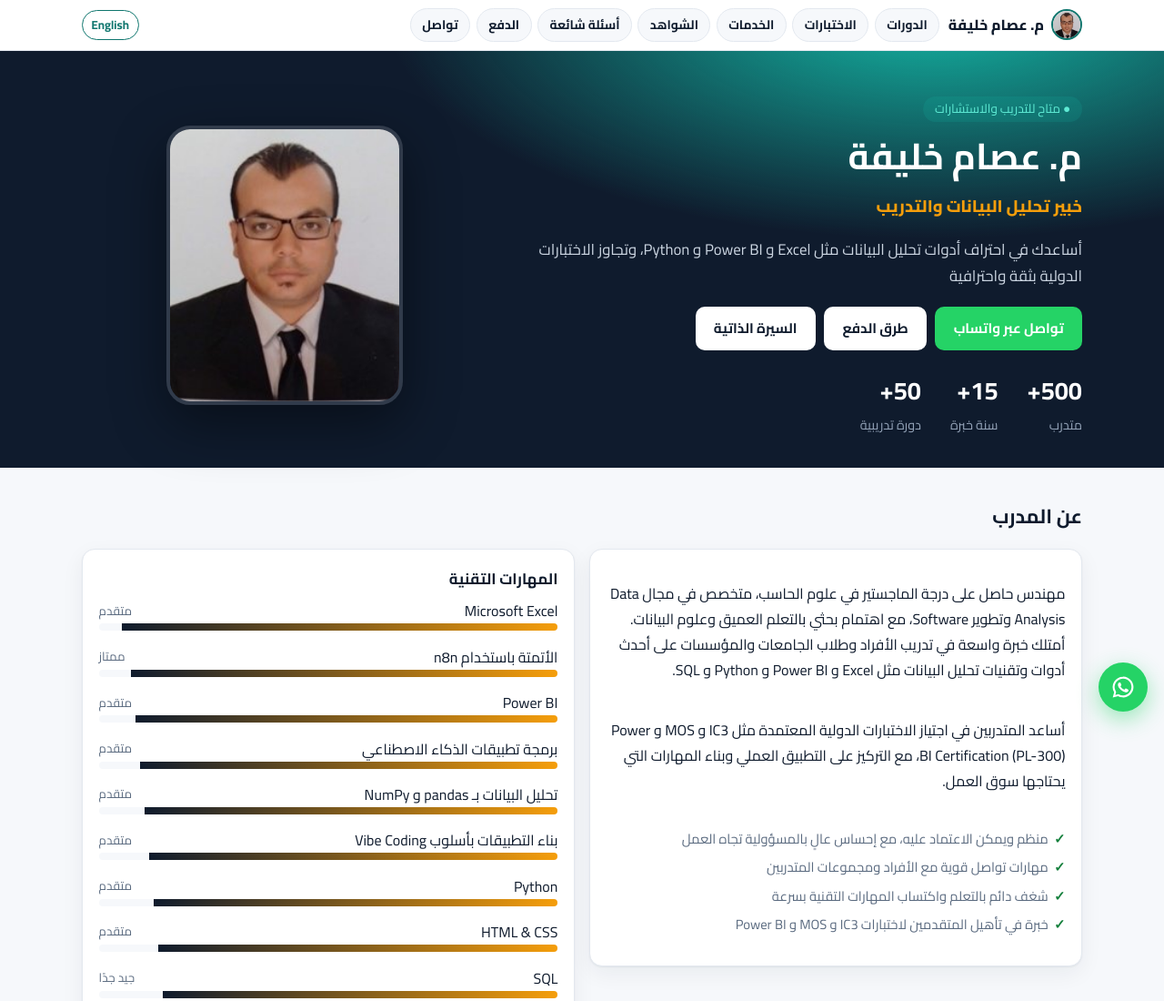
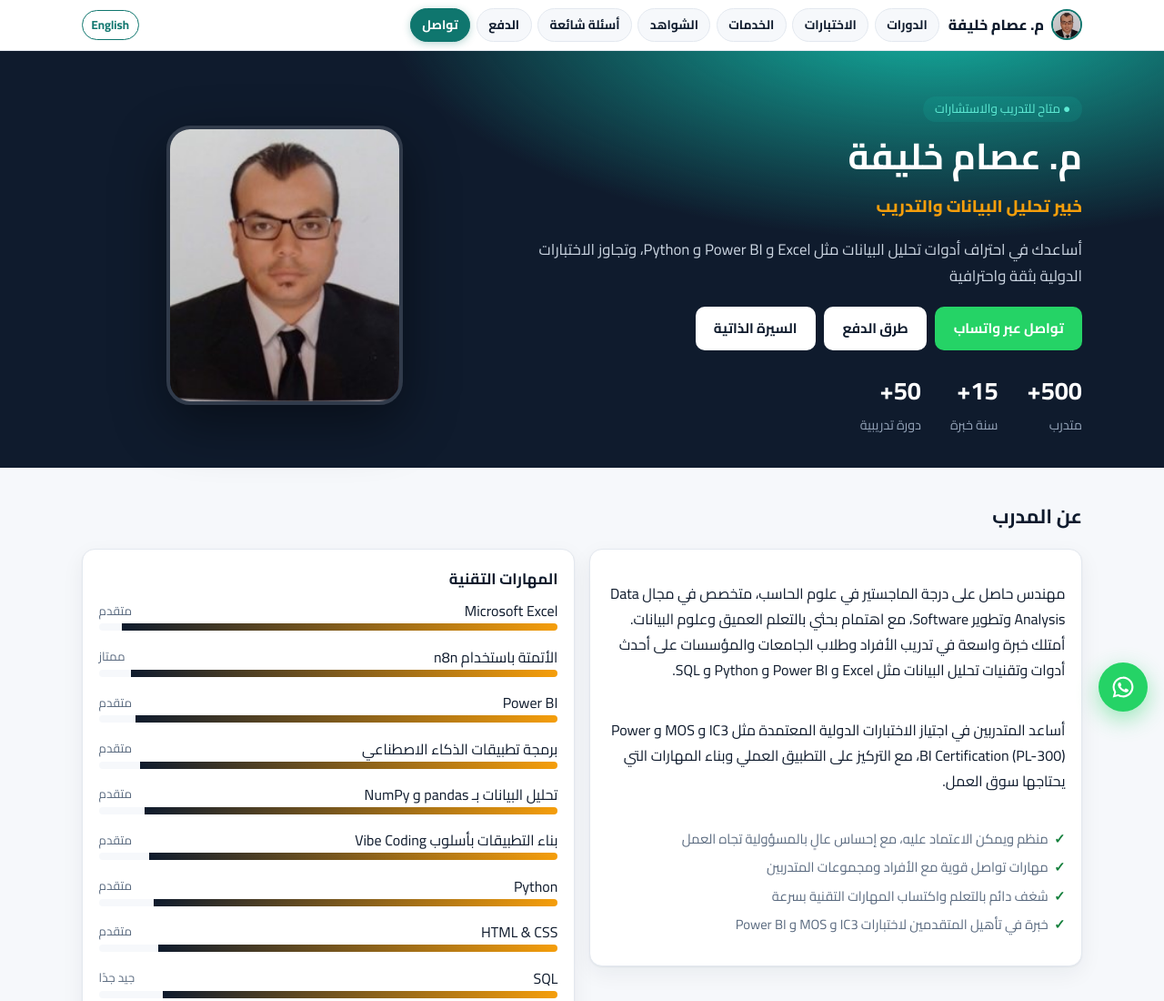
Before and after one commit to essamkhalifa0284/essamkhalifa0284.github.io, a plain HTML site: page index.html in a window 1280 px wide. Shown: the top 1100 px of the page at 91% size. Drawn offline with Linux system fonts and the light colour scheme.

Commit message:
تمييز زر القسم المعروض، وانزلاق القائمة إليه تلقائيًا
- يتلوّن زر القسم الذي يقرؤه الزائر أثناء التمرير، ويعود لونه عند مغادرته.
- إن كان الزر النشط خارج الجزء الظاهر من القائمة انزلقت إليه ووسّطته،
  فيرى الزائر القائمة تتحرك وحدها ويفهم أنها قابلة للسحب.
- لا تنزلق القائمة ما دام الزائر يسحبها بنفسه، وتُحترم prefers-reduced-motion.
- خط الكشف عند headerOffset()+28: القسم يستقر عند headerOffset() بعد الضغط
  على زره، فلو كان الخط أعلى منه لبقي الزر السابق متلوّنًا.

Co-Authored-By: Claude Opus 5 <noreply@anthropic.com>

```diff
--- a/index.html
+++ b/index.html
@@ -38,6 +38,7 @@ header.top{position:sticky;top:0;z-index:20;background:rgba(255,255,255,.95);bac
 nav{display:flex;gap:.4rem;flex-wrap:wrap;font-size:.86rem;font-weight:700}
 nav a{color:var(--navy);text-decoration:none;padding:.46rem .78rem;border-radius:999px;background:var(--bg);border:1px solid var(--border);line-height:1.5;white-space:nowrap;transition:background .15s,color .15s,border-color .15s}
 nav a:hover,nav a:focus-visible{background:var(--primary);color:#fff;border-color:var(--primary)}
+nav a.current{background:var(--primary);color:#fff;border-color:var(--primary);box-shadow:0 2px 8px rgba(15,118,110,.3)}
 /* الجوال: القائمة سطر واحد يُسحب بالإصبع — توفّر ~76px من ارتفاع الشريط الثابت */
 @media (max-width:760px){
   .top .wrap{row-gap:.35rem}
@@ -803,6 +804,80 @@ function hintNavScroll() {
 }
 
 addEventListener('load', hintNavScroll);
+
+// ===== تمييز القسم المعروض حاليًا =====
+// يتلوّن زر القسم الذي يقرؤه الزائر، وتنزلق القائمة لتُظهره إن كان خارج الشاشة.
+(function trackCurrentSection() {
+
+  const nav = document.querySelector('nav');
+  if (!nav) return;
+
+  const pairs = [...nav.querySelectorAll('a[href^="#"]')]
+    .map(link => ({link, section: document.getElementById(link.getAttribute('href').slice(1))}))
+    .filter(pair => pair.section);
+
+  if (!pairs.length) return;
+
+  let active = null;
+  let dragging = false;
+
+  // لا نزاحم الزائر وهو يسحب القائمة بنفسه
+  nav.addEventListener('pointerdown', () => { dragging = true; });
+  addEventListener('pointerup', () => { dragging = false; });
+
+  function revealInNav(link) {
+
+    if (dragging) return;
+
+    const navBox = nav.getBoundingClientRect();
+    const box = link.getBoundingClientRect();
+
+    if (box.left >= navBox.left + 4 && box.right <= navBox.right - 4) return;   // ظاهر أصلًا
+
+    // نضعه في منتصف الشريط ما أمكن
+    const target = nav.scrollLeft + (box.left + box.width / 2) - (navBox.left + navBox.width / 2);
+
+    if (matchMedia('(prefers-reduced-motion: reduce)').matches) nav.scrollLeft = target;
+    else glideNav(nav, nav.scrollLeft, target, 380);
+  }
+
+  function update() {
+
+    // القسم يستقر عند headerOffset() بعد الضغط على زره، فنضع الخط أسفله بهامش
+    const line = headerOffset() + 28;
+    let found = null;
+
+    for (const pair of pairs) {
+      if (pair.section.getBoundingClientRect().top <= line) found = pair.link;
+    }
+
+    // آخر قسم عند بلوغ نهاية الصفحة
+    if (scrollY + innerHeight >= document.body.scrollHeight - 4) {
+      found = pairs[pairs.length - 1].link;
+    }
+
+    if (found === active) return;
+
+    if (active) active.classList.remove('current');
+    active = found;
+
+    if (active) {
+      active.classList.add('current');
+      revealInNav(active);
+    }
+  }
+
+  let queued = false;
+  addEventListener('scroll', () => {
+    if (queued) return;
+    queued = true;
+    requestAnimationFrame(() => { queued = false; update(); });
+  }, {passive: true});
+
+  addEventListener('resize', update);
+  addEventListener('load', update);
+  update();
+})();
 addEventListener('resize', syncHeaderHeight);
 addEventListener('orientationchange', syncHeaderHeight);
 addEventListener('load', () => {
--- a/sitemap.xml
+++ b/sitemap.xml
@@ -1,4 +1,4 @@
 <?xml version="1.0" encoding="UTF-8"?>
 <urlset xmlns="http://www.sitemaps.org/schemas/sitemap/0.9">
-  <url><loc>https://essamkhalifa0284.github.io/</loc><lastmod>2026-11-18</lastmod><changefreq>weekly</changefreq><priority>1.0</priority></url>
+  <url><loc>https://essamkhalifa0284.github.io/</loc><lastmod>2026-11-19</lastmod><changefreq>weekly</changefreq><priority>1.0</priority></url>
 </urlset>
```
